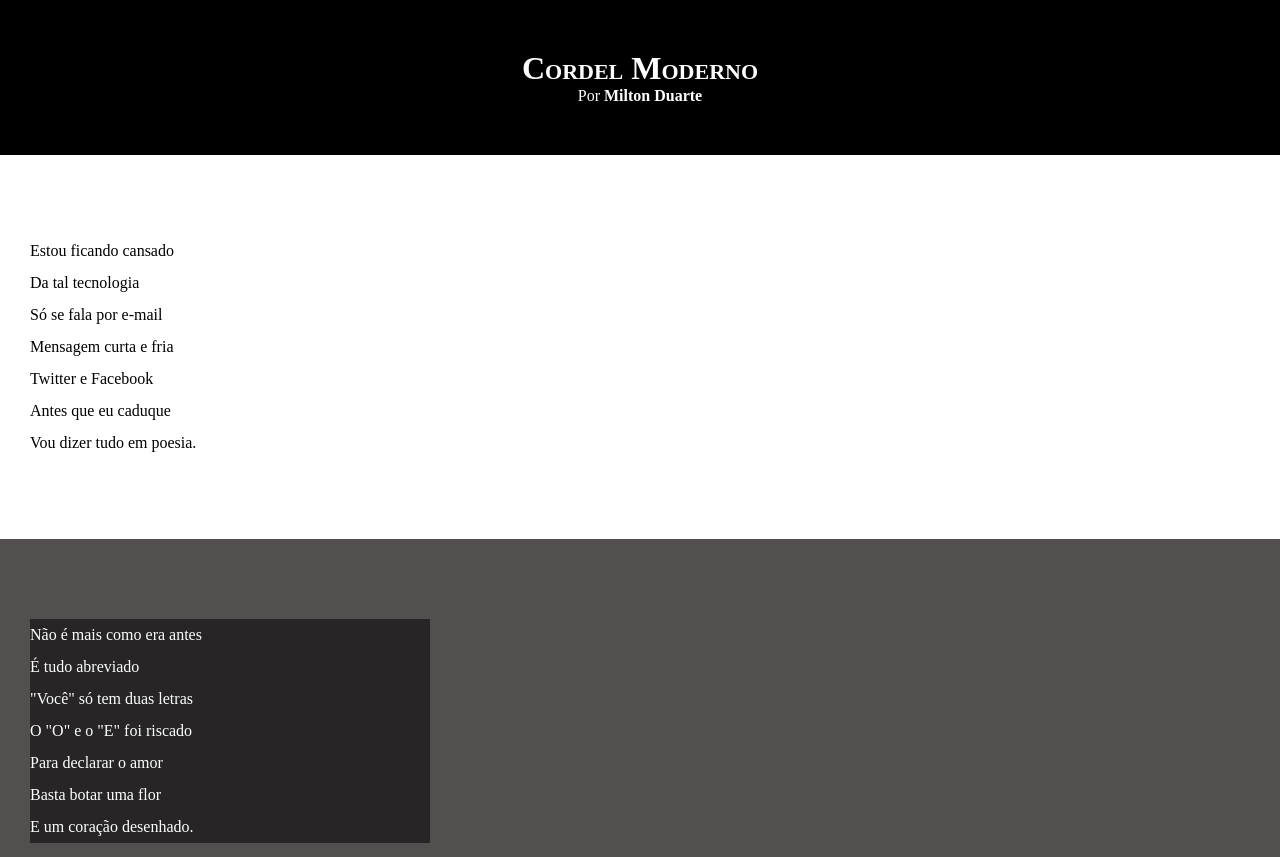
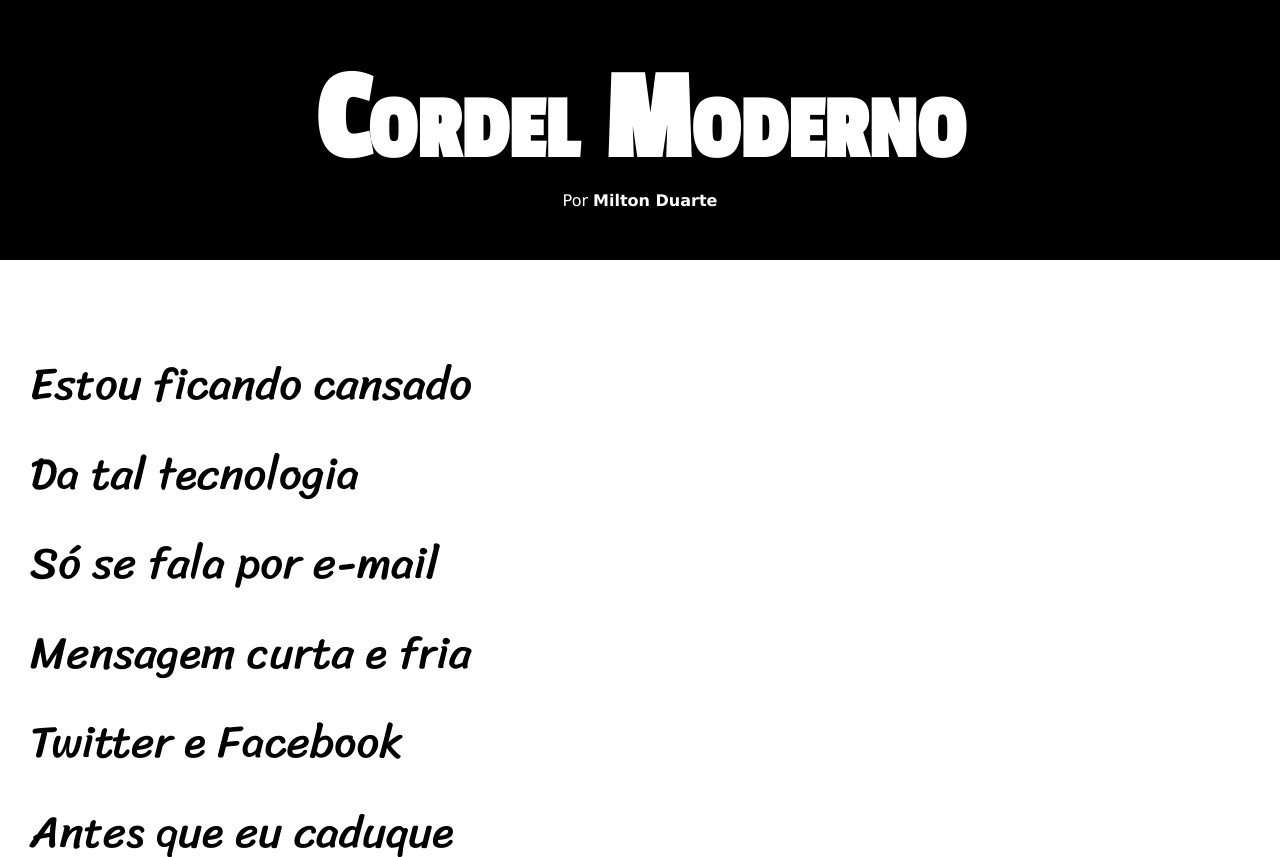
Before and after one commit to EsterTavares2024/html-css3, a plain HTML site: page Módulo 3/desafio012/index.html in a window 1280 px wide. Shown: the top 857 px of the page. Drawn offline with Linux system fonts and the light colour scheme.

Commit message:
Atualização de estilos desafio 12

```diff
--- a/Módulo 3/desafio012/estilo/style.css
+++ b/Módulo 3/desafio012/estilo/style.css
@@ -1,12 +1,20 @@
 @charset "UTF-8";
-
+@import url('https://fonts.googleapis.com/css2?family=Passion+One&display=swap');
+@import url('https://fonts.googleapis.com/css2?family=Sriracha&display=swap');
+:root {
+    --fonte1: verdana, Geneva, tahoma, sans-serif;
+    --fonte2: 'Passion One', cursive;
+    --fonte3:  'Sriracha', cursive;
+}
 * {
  margin: 0px;
  padding: 0px;
+ font-size: 1em;
 
 }
 html, body {
 background-color: darkgray;
+font-family: var(--fonte1);
 min-height: 100vh; /* aqui diz que o tamanho mínimo da imagem de fundo vai ser 100% da view port ou seja, toda a parte branca cheia da tela
 vh: altura
 vw: Largura */
@@ -18,6 +26,8 @@ header {
 }
 header >h1 {
     padding-top: 50px;
+    font-family: var(--fonte2);
+    font-size: 10vw; /* com essa função, ao se diminuir a largura da tela, o tamanho da letra também ficará menor conforme vai se mexendo na largura da tela (5% da view port (vw)*/
     font-variant: small-caps;
      /* text-transform: uppercase; transforma o título no header em letra maiúscula */
 }
@@ -38,6 +48,8 @@ section {
     padding-bottom: 10vh;
     line-height: 2em;
     padding-left: 30px;
+    font-family: var(--fonte3);
+    font-size: 3.5vw;
 }
 section.normal { /* configura o estilo de todas as sessões informadas no hmtl como "normal! */
     background-color: white;
@@ -46,9 +58,11 @@ section.normal { /* configura o estilo de todas as sessões informadas no hmtl c
 section.imagem {
     background-color: rgb(83, 79, 79);
     color: white;
+
 }
 section.imagem >p {
-    width: 400px;
+    display: inline-block;
+    padding: 5px 5px;
     background-color: rgb(39, 37, 37);
 }
 
```
